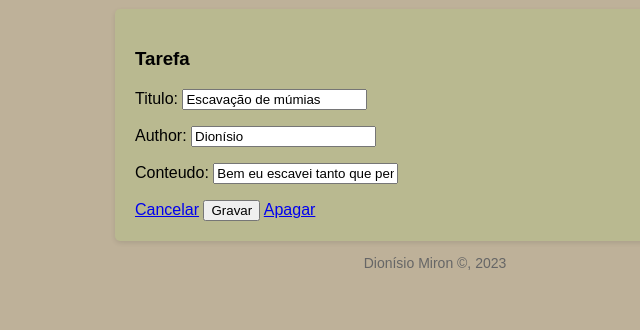
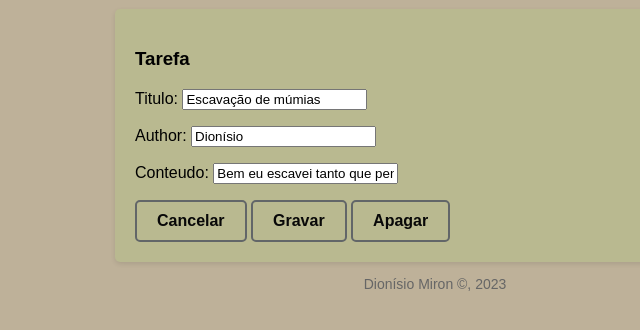
Before and after one commit to dionisio-miron-a22204982/projetoPW, a Django app: page /edita/1 in a window 1280 px wide. Shown: the part 196-526 px from the top of the page, without its empty margins (205-845 px from the left). Run offline with Django 4.2, Linux system fonts and the light colour scheme; data comes from the database, SQL or seed files in the repository; both versions use the stored data as it was after the commit.

Commit message:
Versao 2.9

```diff
--- a/portfolio/Templates/Portfolio/Menu.html
+++ b/portfolio/Templates/Portfolio/Menu.html
@@ -31,7 +31,8 @@
                 <i class="fa fa-caret-down"></i>
             </button>
             <div class="dropdown-content">
-                <a href="{% url 'portfolio:indexlab4' %}">Project i made</a>
+                <a href="{% url 'portfolio:indexlab4' %}">PW Labs</a>
+                <a href="{% url 'portfolio:indexlab4' %}">Projects I made</a>
             </div>
         </div>
         <div class="dropdown">
--- a/portfolio/Templates/Portfolio/blog.html
+++ b/portfolio/Templates/Portfolio/blog.html
@@ -9,7 +9,7 @@
         <b><p>Data Criação- </b>{{ Post.datacriacao }}</p>
 
         {% if Post.id %}
-            <a href="{% url 'portfolio:edita' Post.id %}">Editar</a>
+            <a class = "botao" href="{% url 'portfolio:edita' Post.id %}">Editar</a>
         {% endif %}
 
     </div>
--- a/portfolio/Templates/Portfolio/edita.html
+++ b/portfolio/Templates/Portfolio/edita.html
@@ -9,10 +9,10 @@
         {{ form.as_p }}
 
 
-        <a href="{% url 'portfolio:posts' %}" role="button" class="btn btn-warning">Cancelar</a>
-        <input type="submit" value="Gravar" class="btn btn-success" >
+        <a class = "botao" href="{% url 'portfolio:posts' %}" role="button" class="btn btn-warning">Cancelar</a>
+        <input type="submit" value="Gravar" class = "botao" >
 
-        <a href="{% url 'portfolio:apaga' post_id %}" role="button" class="btn btn-danger">Apagar</a>
+        <a class = "botao" href="{% url 'portfolio:apaga' post_id %}" role="button" class="btn btn-danger">Apagar</a>
     </form>
 
 {% endblock %}
--- a/portfolio/static/portfolio/css/MenuDesign.css
+++ b/portfolio/static/portfolio/css/MenuDesign.css
@@ -1,6 +1,6 @@
 body {
     font-family: Impact, Haettenschweiler, 'Arial Narrow Bold', sans-serif;
-    background-color: red;
+    background-color: #beb199;
     height: max-content !important;
   }
 
@@ -42,7 +42,7 @@ body {
   }
 
   nav a:hover, .dropdown:hover .dropbtn {
-    background-color: red;
+    background-color: #beb199;
   }
 
   .dropdown-content {
```
Also changed, not shown: db.sqlite3.
